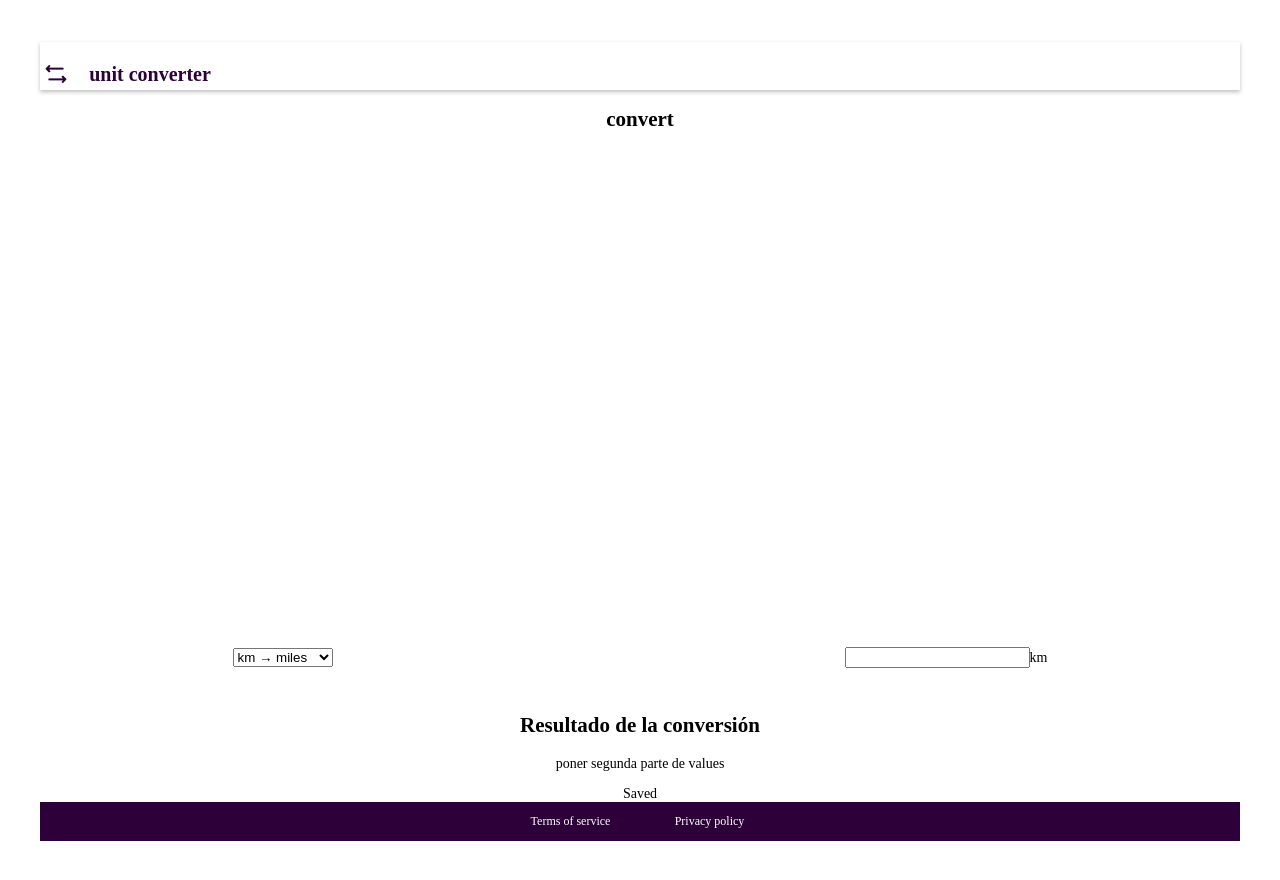
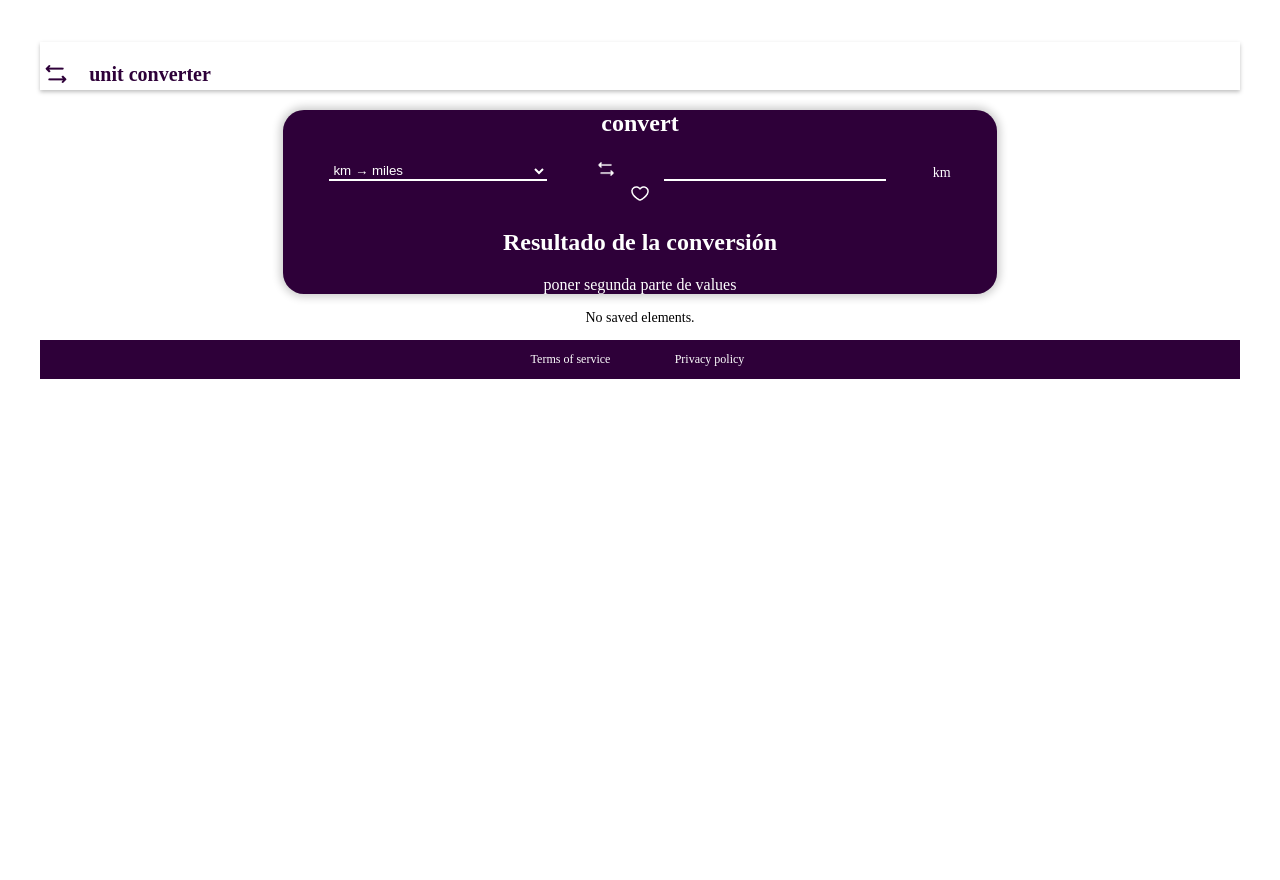
Before and after one commit to CristinaMateo/pruebaNivel_Oxygen, a React (Vite) app in the folder client/: page / in a window 1280 px wide. Shown: the top 880 px of the page. Built offline with nearby package versions, Linux system fonts and the light colour scheme; a web font is replaced by a local one.

Commit message:
Lista y card

```diff
--- a/client/src/components/Main/Conversor/Conversor.jsx
+++ b/client/src/components/Main/Conversor/Conversor.jsx
@@ -1,10 +1,10 @@
 import React from "react";
-import { useSelector, useDispatch } from 'react-redux';
-import { convert } from '../../../redux/slices/conversorSlices'
+/* import { useSelector, useDispatch } from 'react-redux';
+import { convert } from '../../../redux/slices/conversorSlices' */
 
 const Convertor = () => {
   return (
-    <article id="convertor">
+    <article id="conversor">
       <h1>convert</h1>
       <section id="petition">
         <select name="conversor" id="units">
--- a/client/src/components/Main/Main.jsx
+++ b/client/src/components/Main/Main.jsx
@@ -1,12 +1,30 @@
 import React from "react";
+import { useEffect, useState } from "react";
 import Conversor from './Conversor';
 import Saved from './Saved';
 
 const Main = () => {
+
+  const [saved, setSaved] = useState([]);
+
+  const getSaved = async () =>{
+    try{
+      const response = await axios.get('http://localhost:3000/api/saved');
+      const data = response.data;
+      setSaved(data)
+    } catch (error){
+      console.error("Error fetching saved conversions.")
+    }
+  }
+
+useEffect(()=>{
+  getSaved();
+}, []);
+
   return (
     <main>
       <Conversor />
-      <Saved />
+      <Saved savedList={saved}/>
     </main>
   );
 };
--- a/client/src/components/Main/Saved/Card/Card.jsx
+++ b/client/src/components/Main/Saved/Card/Card.jsx
@@ -1,7 +1,15 @@
 import React from "react";
 
-const Card = () => {
-  return <div>Card</div>;
+const Card = ({ saved }) => {
+  if (!saved) {
+    return null;
+  }
+
+  return (
+    <article className="card" key={saved.id}>
+      <p>{saved.name}</p>
+    </article>
+  );
 };
 
 export default Card;
--- a/client/src/components/Main/Saved/Saved.jsx
+++ b/client/src/components/Main/Saved/Saved.jsx
@@ -1,7 +1,17 @@
 import React from "react";
+import Card from './Card';
 
-const Saved = () => {
-  return <div>Saved</div>;
+const Saved = ({ savedList }) => {
+  return (
+    <article className="savedList">
+      {savedList && savedList.length > 0 ? (savedList.map((saved, index) =>(
+        <Card key={index} saved={saved}/>
+      ))
+      ) : (
+        <p>No saved elements.</p>
+      )}
+    </article>
+  );
 };
 
 export default Saved;
--- a/client/src/main.jsx
+++ b/client/src/main.jsx
@@ -1,15 +1,15 @@
 import React from 'react'
 import ReactDOM from 'react-dom/client'
 import { Provider } from 'react-redux'
-import store from './redux/store.js'
+//import store from './redux/store.js'
 import '../src/styles/styles.scss'
 import App from './App.jsx'
 //import './index.css'
 
 ReactDOM.createRoot(document.getElementById('root')).render(
   <React.StrictMode>
-    <Provider store={store}>
+    {/* <Provider store={store}> */}
     <App />
-    </Provider>
+    {/* </Provider> */}
   </React.StrictMode>,
 )
--- a/client/src/redux/slices/conversorSlices.js
+++ b/client/src/redux/slices/conversorSlices.js
@@ -1,4 +1,4 @@
-import { createSlice } from '@reduxjs/toolkit'
+/* import { createSlice } from '@reduxjs/toolkit'
 
 
 const factors = {
@@ -26,4 +26,4 @@
 // Action creators are generated for each case reducer function
 export const { convert } = conversorSlice.actions
 
-export default conversorSlice.reducer
+export default conversorSlice.reducer */
--- a/client/src/redux/store.js
+++ b/client/src/redux/store.js
@@ -1,5 +1,5 @@
-import { configureStore } from '@reduxjs/toolkit'
+/* import { configureStore } from '@reduxjs/toolkit'
 
 export default configureStore({
   reducer: {},
-})
+}) */
```
